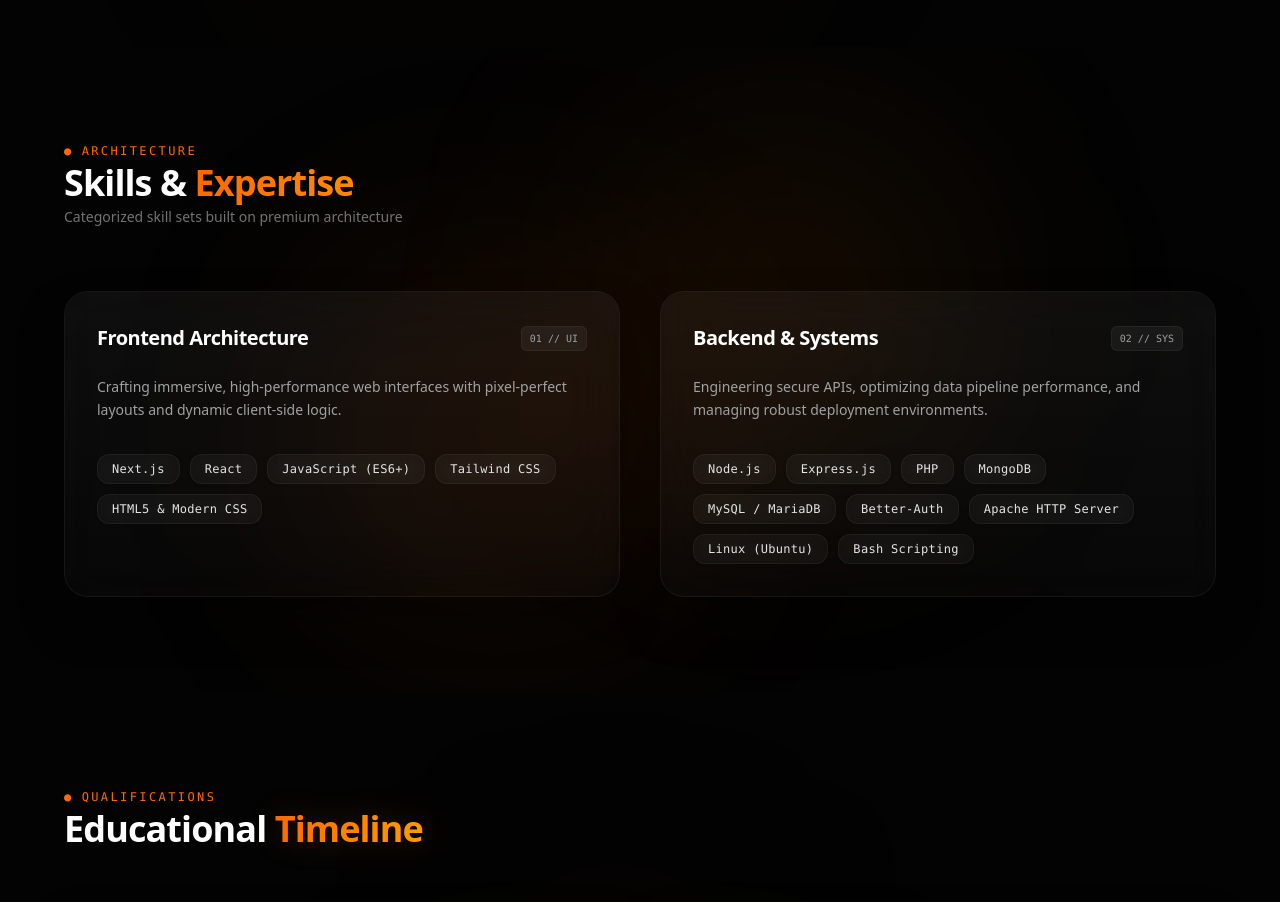
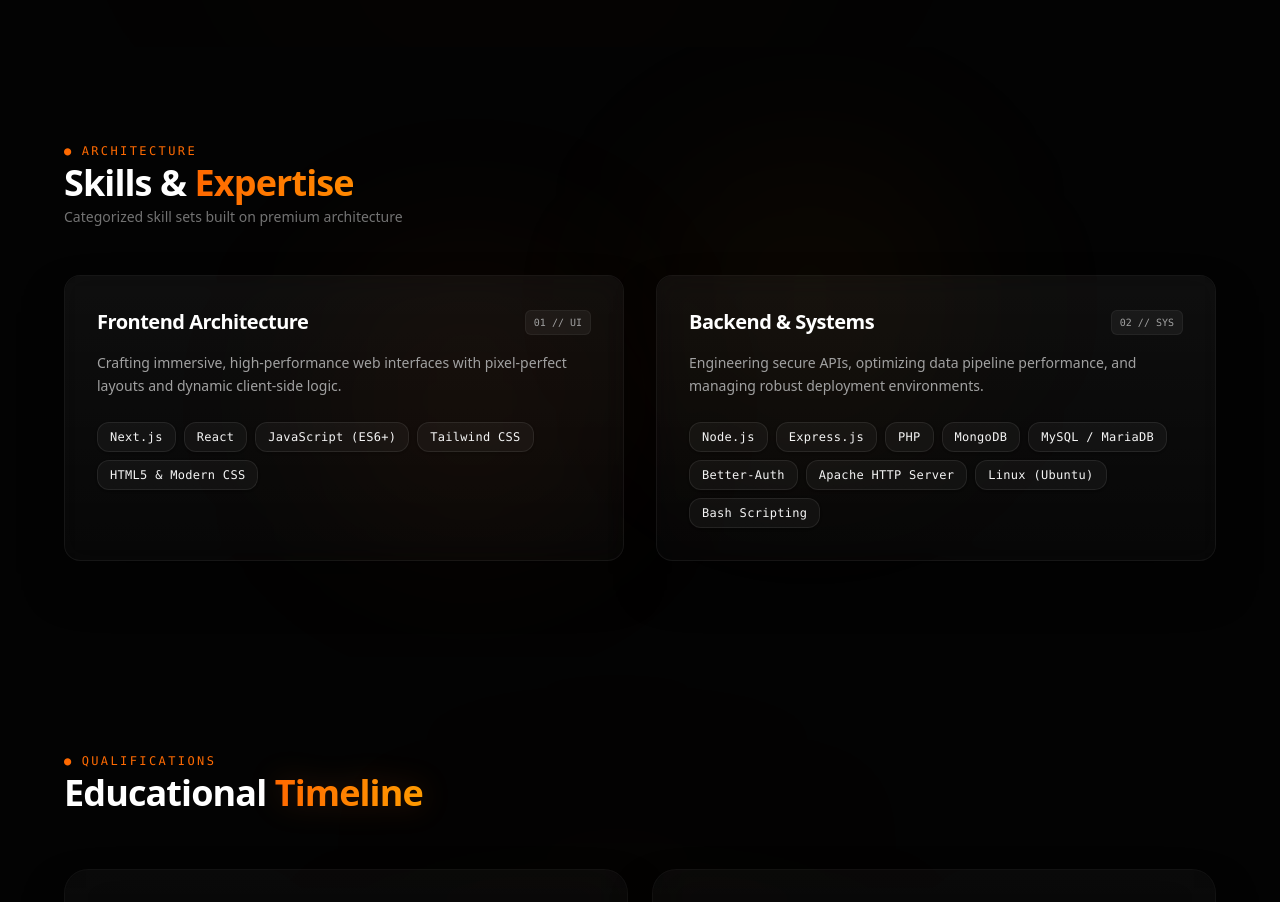
Before and after one commit to sheikh-muzammil2026/sheikh-muzammil-portfolio, a Next.js app: page / in a window 1280 px wide. Shown: the part 1460-2362 px from the top of the page. Built offline with nearby package versions, Linux system fonts and the light colour scheme.

Commit message:
Updated Skills.jsx

```diff
--- a/src/components/Skills.jsx
+++ b/src/components/Skills.jsx
@@ -21,14 +21,12 @@
 
   return (
     <section id="skills" className="py-24 px-6 bg-[#030303] text-[#ededed] relative overflow-hidden">
-
-      <div className="absolute top-1/3 left-1/4 w-[350px] h-[350px] bg-orange-500/10 blur-[120px] rounded-full pointer-events-none" />
-      <div className="absolute bottom-1/3 right-1/4 w-[350px] h-[350px] bg-amber-600/10 blur-[120px] rounded-full pointer-events-none" />
+      <div className="absolute top-1/3 left-1/4 w-[300px] h-[300px] bg-orange-500/5 blur-[90px] rounded-full pointer-events-none" />
+      <div className="absolute bottom-1/3 right-1/4 w-[300px] h-[300px] bg-amber-600/5 blur-[90px] rounded-full pointer-events-none" />
 
       <div className="max-w-6xl mx-auto relative z-10">
 
-        {/* হেডিং */}
-        <div className="mb-16 space-y-1 text-center md:text-left">
+        <div className="mb-12 space-y-1 text-center md:text-left">
           <div className="flex items-center justify-center md:justify-start gap-2 text-xs font-mono tracking-[0.2em] text-orange-500 uppercase">
             <span>●</span> Architecture
           </div>
@@ -38,14 +36,13 @@
           <p className="text-neutral-500 text-sm">Categorized skill sets built on premium architecture</p>
         </div>
 
-        <div className="grid grid-cols-1 md:grid-cols-2 gap-8 lg:gap-10">
+        <div className="grid grid-cols-1 md:grid-cols-2 gap-6 lg:gap-8">
 
-          <div className="relative bg-white/[0.02] border border-white/[0.06] backdrop-blur-xl rounded-3xl p-8 shadow-[0_25px_50px_-12px_rgba(0,0,0,0.5)] transition-all duration-500 hover:border-orange-500/40 hover:-translate-y-1.5 hover:bg-white/[0.04] group">
+          <div className="relative bg-white/[0.02] border border-white/[0.06] backdrop-blur-md rounded-2xl p-8 shadow-[0_25px_50px_-12px_rgba(0,0,0,0.5)] transition-all duration-200 hover:border-orange-500/50 hover:-translate-y-1 hover:bg-white/[0.04] group">
+            <div className="absolute inset-0 bg-gradient-to-b from-white/[0.03] to-transparent rounded-2xl pointer-events-none" />
 
-            <div className="absolute inset-0 bg-gradient-to-b from-white/[0.03] to-transparent rounded-3xl pointer-events-none" />
-
-            <div className="mb-6 flex justify-between items-center relative z-10">
-              <h3 className="text-xl font-bold text-white tracking-tight group-hover:text-orange-400 transition-colors duration-300">
+            <div className="mb-4 flex justify-between items-center relative z-10">
+              <h3 className="text-xl font-bold text-white tracking-tight group-hover:text-orange-400 transition-colors duration-200">
                 Frontend Architecture
               </h3>
               <span className="text-[10px] font-mono bg-white/5 text-neutral-400 px-2 py-1 rounded-md border border-white/5">
@@ -53,15 +50,15 @@
               </span>
             </div>
 
-            <p className="text-neutral-400 text-sm leading-relaxed mb-8 relative z-10">
+            <p className="text-neutral-400 text-sm leading-relaxed mb-6 relative z-10">
               Crafting immersive, high-performance web interfaces with pixel-perfect layouts and dynamic client-side logic.
             </p>
 
-            <div className="flex flex-wrap gap-2.5 relative z-10">
+            <div className="flex flex-wrap gap-2 relative z-10">
               {frontendSkills.map((skill, idx) => (
                 <span
                   key={idx}
-                  className="bg-white/[0.03] border border-white/[0.05] backdrop-blur-md text-neutral-200 px-3.5 py-1.5 rounded-xl text-xs font-mono tracking-wide shadow-sm transition-all duration-300 hover:bg-orange-500 hover:border-orange-500 hover:text-white hover:shadow-[0_0_20px_rgba(249,115,22,0.4)] cursor-default"
+                  className="bg-white/[0.04] border border-white/[0.08] text-neutral-100 px-3 py-1.5 rounded-xl text-xs font-mono tracking-wide shadow-sm transition-all duration-150 hover:bg-orange-500 hover:border-orange-500 hover:text-white cursor-default"
                 >
                   {skill}
                 </span>
@@ -69,12 +66,11 @@
             </div>
           </div>
 
-          <div className="relative bg-white/[0.02] border border-white/[0.06] backdrop-blur-xl rounded-3xl p-8 shadow-[0_25px_50px_-12px_rgba(0,0,0,0.5)] transition-all duration-500 hover:border-orange-500/40 hover:-translate-y-1.5 hover:bg-white/[0.04] group">
+          <div className="relative bg-white/[0.02] border border-white/[0.06] backdrop-blur-md rounded-2xl p-8 shadow-[0_25px_50px_-12px_rgba(0,0,0,0.5)] transition-all duration-200 hover:border-orange-500/50 hover:-translate-y-1 hover:bg-white/[0.04] group">
+            <div className="absolute inset-0 bg-gradient-to-b from-white/[0.03] to-transparent rounded-2xl pointer-events-none" />
 
-            <div className="absolute inset-0 bg-gradient-to-b from-white/[0.03] to-transparent rounded-3xl pointer-events-none" />
-
-            <div className="mb-6 flex justify-between items-center relative z-10">
-              <h3 className="text-xl font-bold text-white tracking-tight group-hover:text-orange-400 transition-colors duration-300">
+            <div className="mb-4 flex justify-between items-center relative z-10">
+              <h3 className="text-xl font-bold text-white tracking-tight group-hover:text-orange-400 transition-colors duration-200">
                 Backend & Systems
               </h3>
               <span className="text-[10px] font-mono bg-white/5 text-neutral-400 px-2 py-1 rounded-md border border-white/5">
@@ -82,16 +78,15 @@
               </span>
             </div>
 
-            <p className="text-neutral-400 text-sm leading-relaxed mb-8 relative z-10">
+            <p className="text-neutral-400 text-sm leading-relaxed mb-6 relative z-10">
               Engineering secure APIs, optimizing data pipeline performance, and managing robust deployment environments.
             </p>
 
-
-            <div className="flex flex-wrap gap-2.5 relative z-10">
+            <div className="flex flex-wrap gap-2 relative z-10">
               {backendSkills.map((skill, idx) => (
                 <span
                   key={idx}
-                  className="bg-white/[0.03] border border-white/[0.05] backdrop-blur-md text-neutral-200 px-3.5 py-1.5 rounded-xl text-xs font-mono tracking-wide shadow-sm transition-all duration-300 hover:bg-orange-500 hover:border-orange-500 hover:text-white hover:shadow-[0_0_20px_rgba(249,115,22,0.4)] cursor-default"
+                  className="bg-white/[0.04] border border-white/[0.08] text-neutral-100 px-3 py-1.5 rounded-xl text-xs font-mono tracking-wide shadow-sm transition-all duration-150 hover:bg-orange-500 hover:border-orange-500 hover:text-white cursor-default"
                 >
                   {skill}
                 </span>
```
